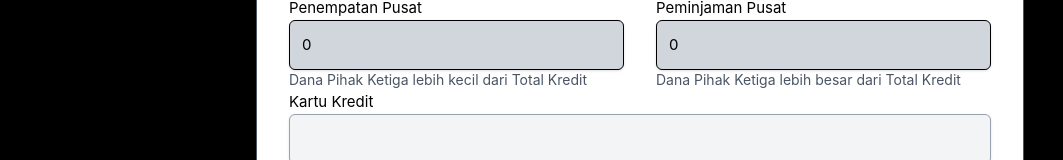
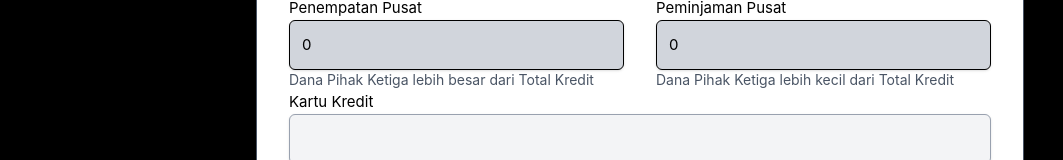
Before and after one commit to faizhalifunn/VueToAPI, a Vue app: page /player/input in a window 1280 px wide. Shown: the part 304-464 px from the top of the page, without its empty margins (0-1063 px from the left). Built offline with nearby package versions, Linux system fonts and the light colour scheme.

Commit message:
fix penempatan dan peminjaman

```diff
--- a/src/components/PlayerPage.vue
+++ b/src/components/PlayerPage.vue
@@ -70,7 +70,7 @@
             :disabled="!isPenempatanEnabled || isLoading"
           />
           <p v-if="!isPenempatanEnabled" class="text-gray-600 text-sm mt-1">
-            Dana Pihak Ketiga lebih kecil dari Total Kredit
+            Dana Pihak Ketiga lebih besar dari Total Kredit
           </p>
         </div>
 
@@ -84,7 +84,7 @@
             :disabled="!isPeminjamanEnabled || isLoading"
           />
           <p v-if="!isPeminjamanEnabled" class="text-gray-600 text-sm mt-1">
-            Dana Pihak Ketiga lebih besar dari Total Kredit
+            Dana Pihak Ketiga lebih kecil dari Total Kredit
           </p>
         </div>
       </div>
```
